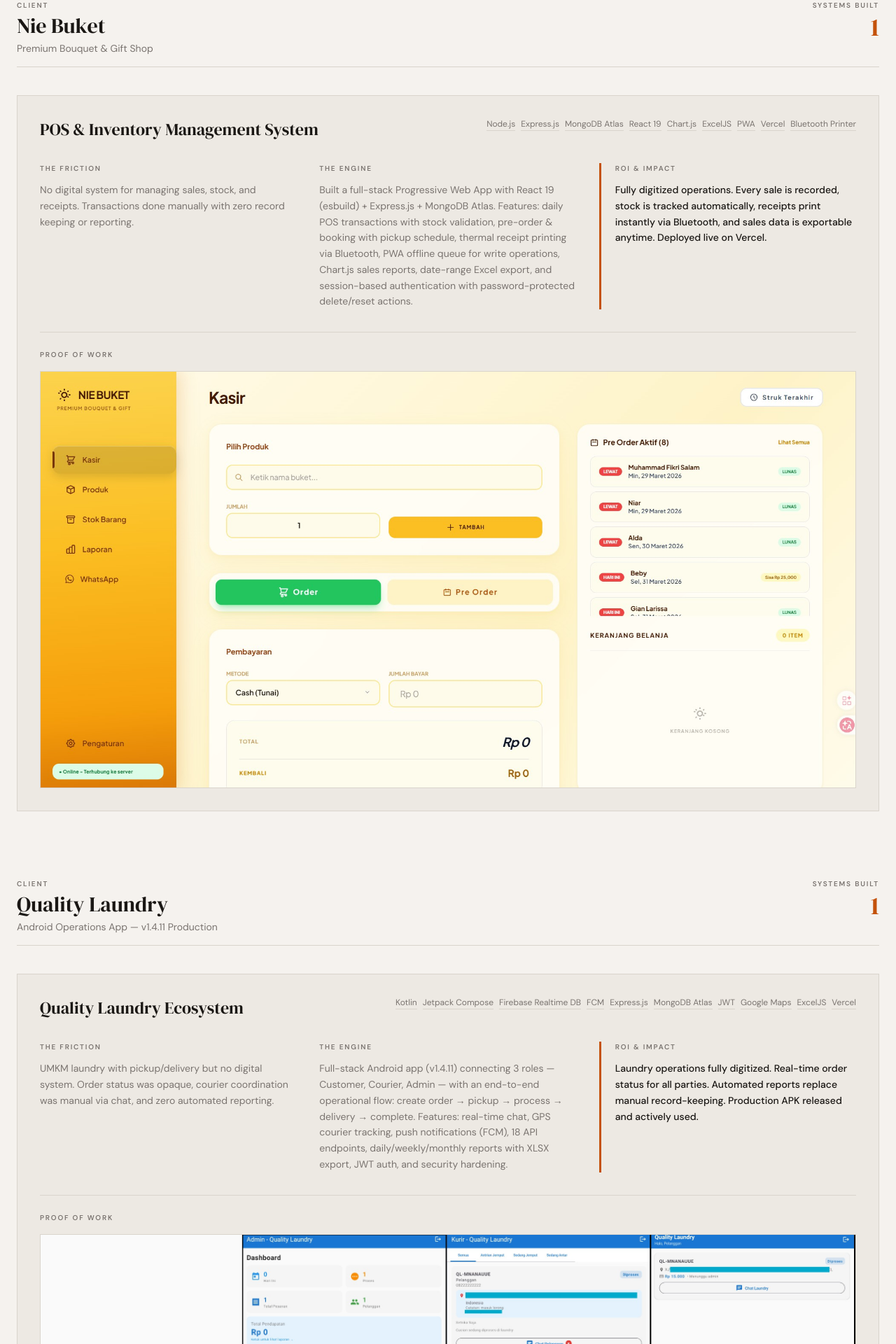
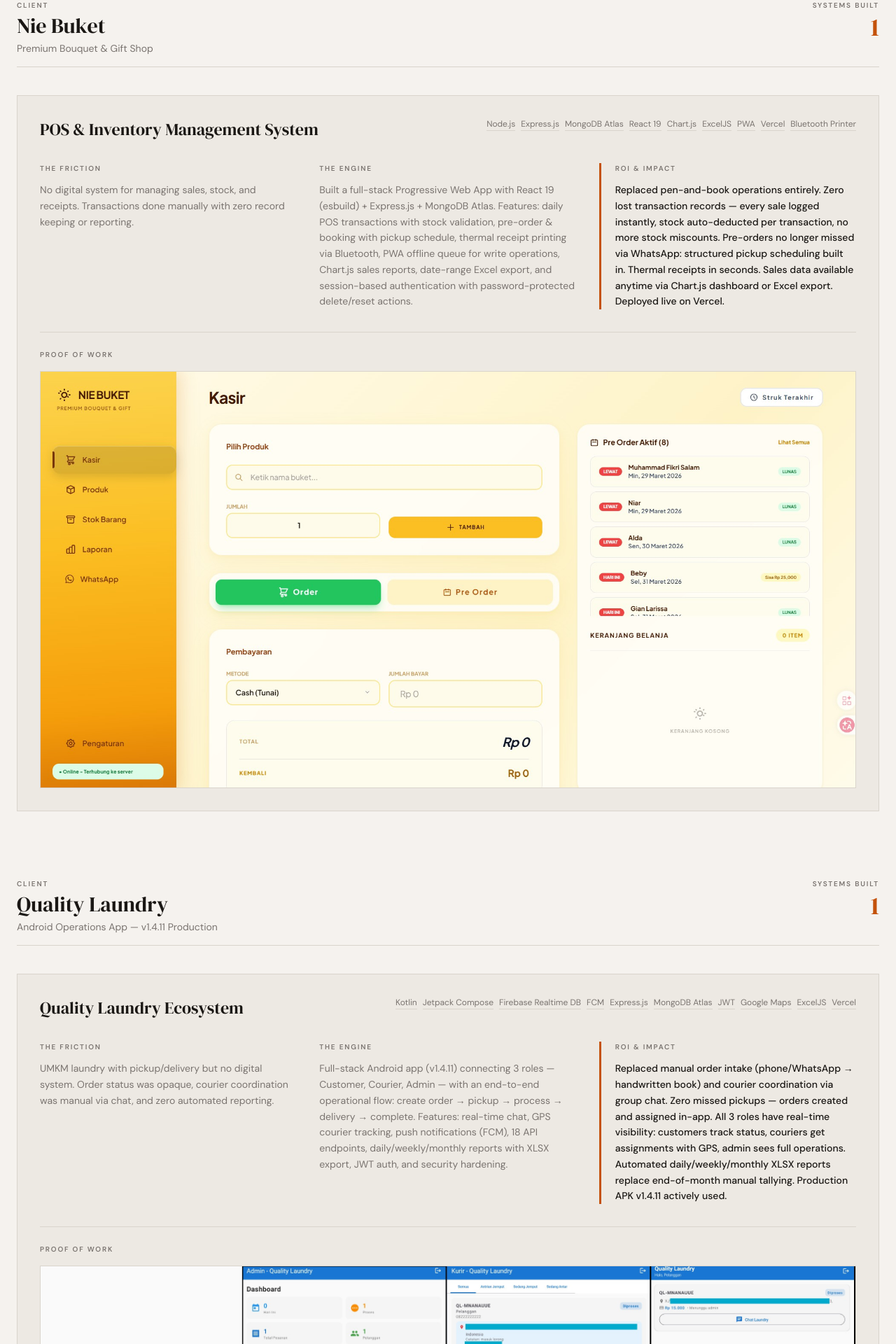
Before and after one commit to tamtam2492/portfolio, a React (Vite) app: page / in a window 1280 px wide. Shown: the part 6469-8389 px from the top of the page at 70% size. Built offline with nearby package versions, Linux system fonts and the light colour scheme.

Commit message:
feat: improve Nie Buket and Laundry ROI with concrete manual-vs-app impact

```diff
--- a/public/cv-en.html
+++ b/public/cv-en.html
@@ -236,9 +236,9 @@
     <span class="job-meta">2024 &nbsp;|&nbsp; Makassar</span>
   </div>
   <ul>
-    <li>Full-stack PWA: React 19 (esbuild) + Express.js + MongoDB Atlas; deployed live on Vercel</li>
-    <li>Features: daily POS with stock validation, pre-order &amp; booking with pickup schedule, Bluetooth thermal printing, PWA offline queue</li>
-    <li>Chart.js sales reports, date-range Excel export (ExcelJS), session-based auth with password-protected delete/reset actions</li>
+    <li>Replaced pen-and-book operations: zero lost records, stock auto-deducted per transaction, no more stock miscounts</li>
+    <li>Pre-orders no longer missed via WhatsApp — structured in-app pickup scheduling; thermal receipts via Bluetooth in seconds</li>
+    <li>Chart.js sales dashboard + Excel export anytime; full-stack PWA (React 19 + Express.js + MongoDB Atlas) deployed on Vercel</li>
   </ul>
 </div>
 
@@ -248,9 +248,9 @@
     <span class="job-meta">2024 – 2025 &nbsp;|&nbsp; Makassar</span>
   </div>
   <ul>
-    <li>Production Android app v1.4.11, 3 roles: Customer, Courier, Admin - end-to-end order flow</li>
-    <li>Real-time chat, courier GPS tracking, FCM push notifications, JWT auth, 18 API endpoints, XLSX reports</li>
-    <li>Stack: Kotlin, Jetpack Compose, Firebase Realtime DB, Express.js, MongoDB Atlas</li>
+    <li>Replaced order intake via phone/WA+book and courier coordination via group chat — zero missed pickups</li>
+    <li>All 3 roles have real-time visibility: customers track status, couriers get GPS assignments, admin sees full operations</li>
+    <li>Automated daily/weekly/monthly XLSX reports replace manual tallying; Kotlin + Jetpack Compose + FCM + JWT + 18 API endpoints</li>
   </ul>
 </div>
 
--- a/public/cv-id.html
+++ b/public/cv-id.html
@@ -254,9 +254,9 @@
     <span class="job-meta">2024 &nbsp;|&nbsp; Makassar</span>
   </div>
   <ul>
-    <li>Full-stack PWA: React 19 (esbuild) + Express.js + MongoDB Atlas; live di Vercel</li>
-    <li>Fitur: kasir harian dengan validasi stok, pre-order &amp; booking dengan jadwal pengambilan, struk termal Bluetooth, PWA offline queue</li>
-    <li>Laporan penjualan Chart.js, export Excel rentang tanggal (ExcelJS), autentikasi session dengan proteksi password untuk aksi hapus/reset</li>
+    <li>Menggantikan operasi buku-dan-pena: nol transaksi terlewat, stok berkurang otomatis per transaksi, tidak ada lagi salah hitung stok</li>
+    <li>Pre-order tidak lagi terlewat via WhatsApp — penjadwalan pickup terstruktur di app; struk termal Bluetooth dalam hitungan detik</li>
+    <li>Dashboard penjualan Chart.js + export Excel kapan saja; full-stack PWA (React 19 + Express.js + MongoDB Atlas) live di Vercel</li>
   </ul>
 </div>
 
@@ -266,9 +266,9 @@
     <span class="job-meta">2024 – 2025 &nbsp;|&nbsp; Makassar</span>
   </div>
   <ul>
-    <li>Aplikasi Android produksi v1.4.11, 3 role: Customer, Kurir, Admin - alur end-to-end pesanan sampai selesai</li>
-    <li>Chat real-time, GPS tracking kurir, FCM push notification, JWT auth, 18 API endpoint, laporan XLSX</li>
-    <li>Stack: Kotlin, Jetpack Compose, Firebase Realtime DB, Express.js, MongoDB Atlas</li>
+    <li>Menggantikan penerimaan order via telepon/WA+buku dan koordinasi kurir via chat grup — nol pickup terlewat</li>
+    <li>Semua 3 role punya visibilitas real-time: pelanggan lacak status, kurir terima assignment + GPS, admin lihat operasional penuh</li>
+    <li>Laporan harian/mingguan/bulanan otomatis via XLSX menggantikan rekap manual; Kotlin + Jetpack Compose + FCM + JWT + 18 endpoint</li>
   </ul>
 </div>
 
--- a/public/portfolio-print.html
+++ b/public/portfolio-print.html
@@ -339,7 +339,7 @@
       </div>
       <div class="project-row" style="margin-bottom:0">
         <div class="label">Result</div>
-        <p>A complete operational system for laundry businesses that replaces manual coordination with an automated, role-based workflow. Built end-to-end — from mobile UI to backend API to real-time database. Demonstrates ability to architect and ship full production systems independently.</p>
+        <p>Replaced manual order intake (phone/WhatsApp → handwritten book) and courier coordination via group chat. Zero missed pickups — orders created and assigned in-app. All 3 roles have real-time visibility. Automated daily/weekly/monthly XLSX reports replace end-of-month manual tallying. Production APK v1.4.11 actively used.</p>
       </div>
       <div class="project-row" style="margin-top:12px; margin-bottom:0">
         <div class="label">Proof of Work</div>
@@ -368,7 +368,7 @@
       </div>
       <div class="project-row" style="margin-bottom:0">
         <div class="label">Result</div>
-        <p>Fully digitized operations. Every sale is recorded, stock is tracked automatically, and receipts print instantly via Bluetooth.</p>
+        <p>Replaced pen-and-book operations entirely. Zero lost transaction records — every sale logged instantly, stock auto-deducted per transaction. Pre-orders no longer missed via WhatsApp: structured pickup scheduling built in. Thermal receipts in seconds. Sales data available anytime via Chart.js or Excel export.</p>
       </div>
       <div class="project-row" style="margin-top:12px; margin-bottom:0">
         <div class="label">Proof of Work</div>
--- a/src/App.tsx
+++ b/src/App.tsx
@@ -87,7 +87,7 @@
         title: "POS & Inventory Management System",
         problem: { en: "No digital system for managing sales, stock, and receipts. Transactions done manually with zero record keeping or reporting.", id: "Tidak ada sistem digital untuk mengelola penjualan, stok, dan struk. Transaksi dilakukan manual tanpa pencatatan atau pelaporan." },
         solution: { en: "Built a full-stack Progressive Web App with React 19 (esbuild) + Express.js + MongoDB Atlas. Features: daily POS transactions with stock validation, pre-order & booking with pickup schedule, thermal receipt printing via Bluetooth, PWA offline queue for write operations, Chart.js sales reports, date-range Excel export, and session-based authentication with password-protected delete/reset actions.", id: "Membangun Progressive Web App full-stack dengan React 19 (esbuild) + Express.js + MongoDB Atlas. Fitur: transaksi kasir harian dengan validasi stok, pre-order & booking dengan jadwal pengambilan, cetak struk Bluetooth, PWA offline queue untuk operasi tulis saat koneksi tidak stabil, laporan penjualan Chart.js, export Excel dengan rentang tanggal, dan autentikasi session dengan proteksi password untuk aksi hapus/reset." },
-        roi: { en: "Fully digitized operations. Every sale is recorded, stock is tracked automatically, receipts print instantly via Bluetooth, and sales data is exportable anytime. Deployed live on Vercel.", id: "Operasional sepenuhnya terdigitalisasi. Setiap penjualan tercatat, stok dilacak otomatis, struk tercetak seketika via Bluetooth, dan data penjualan dapat diekspor kapan saja. Di-deploy di Vercel." },
+        roi: { en: "Replaced pen-and-book operations entirely. Zero lost transaction records — every sale logged instantly, stock auto-deducted per transaction, no more stock miscounts. Pre-orders no longer missed via WhatsApp: structured pickup scheduling built in. Thermal receipts in seconds. Sales data available anytime via Chart.js dashboard or Excel export. Deployed live on Vercel.", id: "Menggantikan operasi buku-dan-pena sepenuhnya. Nol transaksi terlewat — setiap penjualan tercatat seketika, stok berkurang otomatis per transaksi, tidak ada lagi salah hitung stok. Pre-order tidak lagi terlewat via WhatsApp: penjadwalan pickup terstruktur langsung di app. Struk termal dalam hitungan detik. Data penjualan tersedia kapan saja via dashboard Chart.js atau export Excel. Di-deploy di Vercel." },
         tools: ["Node.js", "Express.js", "MongoDB Atlas", "React 19", "Chart.js", "ExcelJS", "PWA", "Vercel", "Bluetooth Printer"],
         icon: <Database className="w-5 h-5 text-pink-400" />,
         image: "/niebuket-proof.jpg"
@@ -107,7 +107,7 @@
         title: "Quality Laundry Ecosystem",
         problem: { en: "UMKM laundry with pickup/delivery but no digital system. Order status was opaque, courier coordination was manual via chat, and zero automated reporting.", id: "UMKM laundry dengan pickup/delivery tanpa sistem digital. Status pesanan tidak transparan, koordinasi kurir manual via chat, dan nol pelaporan otomatis." },
         solution: { en: "Full-stack Android app (v1.4.11) connecting 3 roles — Customer, Courier, Admin — with an end-to-end operational flow: create order → pickup → process → delivery → complete. Features: real-time chat, GPS courier tracking, push notifications (FCM), 18 API endpoints, daily/weekly/monthly reports with XLSX export, JWT auth, and security hardening.", id: "Full-stack Android app (v1.4.11) menghubungkan 3 role — Customer, Kurir, Admin — dengan alur operasional end-to-end: buat pesanan → pickup → proses → delivery → selesai. Fitur: chat real-time, GPS tracking kurir, push notification (FCM), 18 API endpoint, laporan harian/mingguan/bulanan dengan export XLSX, JWT auth, dan security hardening." },
-        roi: { en: "Laundry operations fully digitized. Real-time order status for all parties. Automated reports replace manual record-keeping. Production APK released and actively used.", id: "Operasional laundry sepenuhnya terdigitalisasi. Status pesanan real-time untuk semua pihak. Laporan otomatis menggantikan pencatatan manual. APK production dirilis dan aktif digunakan." },
+        roi: { en: "Replaced manual order intake (phone/WhatsApp → handwritten book) and courier coordination via group chat. Zero missed pickups — orders created and assigned in-app. All 3 roles have real-time visibility: customers track status, couriers get assignments with GPS, admin sees full operations. Automated daily/weekly/monthly XLSX reports replace end-of-month manual tallying. Production APK v1.4.11 actively used.", id: "Menggantikan penerimaan order manual (telepon/WhatsApp → buku tulis) dan koordinasi kurir via chat grup. Nol pickup terlewat — order dibuat dan di-assign di dalam app. Semua 3 role punya visibilitas real-time: pelanggan lacak status, kurir terima assignment + GPS, admin lihat operasional penuh. Laporan harian/mingguan/bulanan otomatis via XLSX menggantikan rekap manual akhir bulan. APK production v1.4.11 aktif digunakan." },
         tools: ["Kotlin", "Jetpack Compose", "Firebase Realtime DB", "FCM", "Express.js", "MongoDB Atlas", "JWT", "Google Maps", "ExcelJS", "Vercel"],
         icon: <Smartphone className="w-5 h-5 text-orange-400" />,
         image: "/quality-laundry-proof.png"
```
